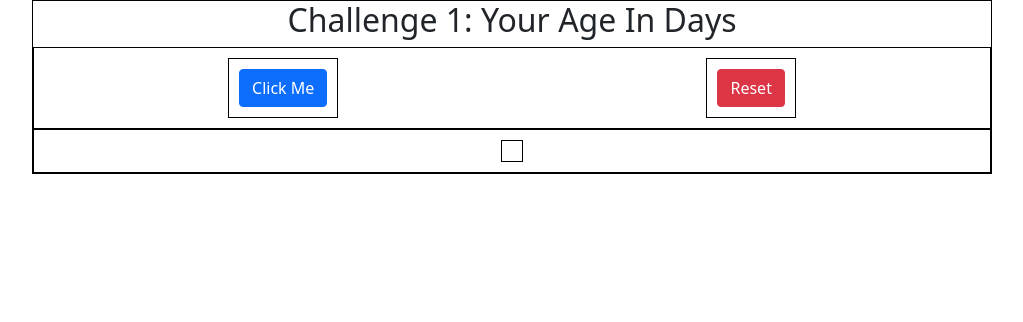
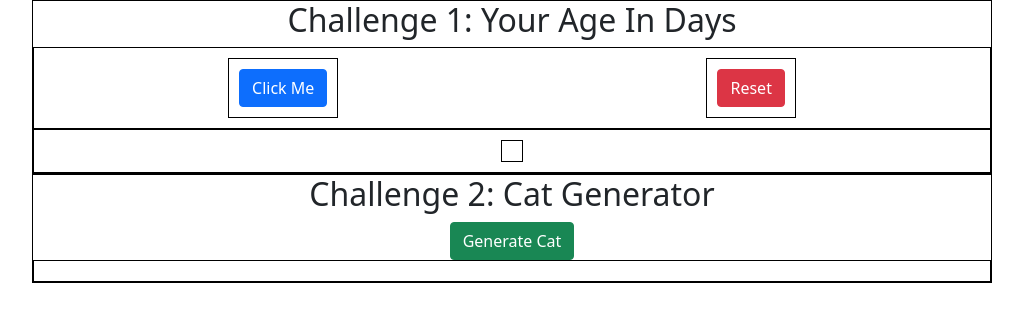
Before and after one commit to aditisaurus/JS-Games, a plain HTML site: page index.html in a window 1280 px wide. Shown: the whole page, without its empty margins (128-1151 px from the left). Drawn offline with nearby package versions, Linux system fonts and the light colour scheme.

Commit message:
Challenge 2- Cat Generator
Generating cat gifs using HTML, CSS & JavaScript

```diff
--- a/index.html
+++ b/index.html
@@ -8,6 +8,7 @@
     <title>JavaScript on Steroids</title>
 </head>
 <body>
+    <!--Challenge-1-->
     <div class="container-1">
 <h2> Challenge 1: Your Age In Days</h2>
 <div class="flex-box-container-1">
@@ -22,6 +23,14 @@
     <div id="flex-box-result"></div>
 </div>
 </div>
+
+<!--Challenge-2-->
+<div class="container-2">
+    <h2>Challenge 2: Cat Generator</h2>
+    <button class="btn btn-success" id="cat-generator" onclick="generateCat()">Generate Cat</button>
+    <div class="flex-box-container-2" id="flex-cat-gen">
+    </div>
+</div>
     <script src="static/script.js"></script>
 </body>
 </html>
--- a/static/script.js
+++ b/static/script.js
@@ -12,3 +12,11 @@ document.getElementById('flex-box-result').appendChild(h1);
 function reset() {
     document.getElementById('ageInDayss').remove();
 }
+
+//Challenge 2- Cat generator
+function generateCat() {
+    var image= document.createElement('img');
+    var divi= document.getElementById('flex-cat-gen');
+    image.src ="http://thecatapi.com/api/images/get?format=src&type=gif&size=small";
+    divi.appendChild(image);
+}
--- a/static/style.css
+++ b/static/style.css
@@ -1,17 +1,14 @@
-.container-1 {
-border: 1px solid black;
-width:75%;
-margin:0 auto;
-text-align: center;
-
+.container-1, .container-2 {
+    border: 1px solid black;
+    width: 75%;
+    margin: 0 auto;
+    text-align: center;
 }
 
-
-
-.flex-box-container-1 {
+.flex-box-container-1, .flex-box-container-2 {
     display: flex;
     border: 1px solid black;
-    padding:  10px;
+    padding: 10px;
     flex-wrap: wrap;
     justify-content: space-around;
     flex-direction: row;
@@ -19,6 +16,13 @@ text-align: center;
 
 .flex-box-container-1 div {
     display: flex;
-    padding:10px;
+    padding: 10px;
     border: 1px solid black;
 }
+
+
+.flex-box-container-2  img {
+    margin: 10px;
+    box-shadow: 0px 10px 50px rgba(0, 0, 0, 0.7);
+
+}
```
